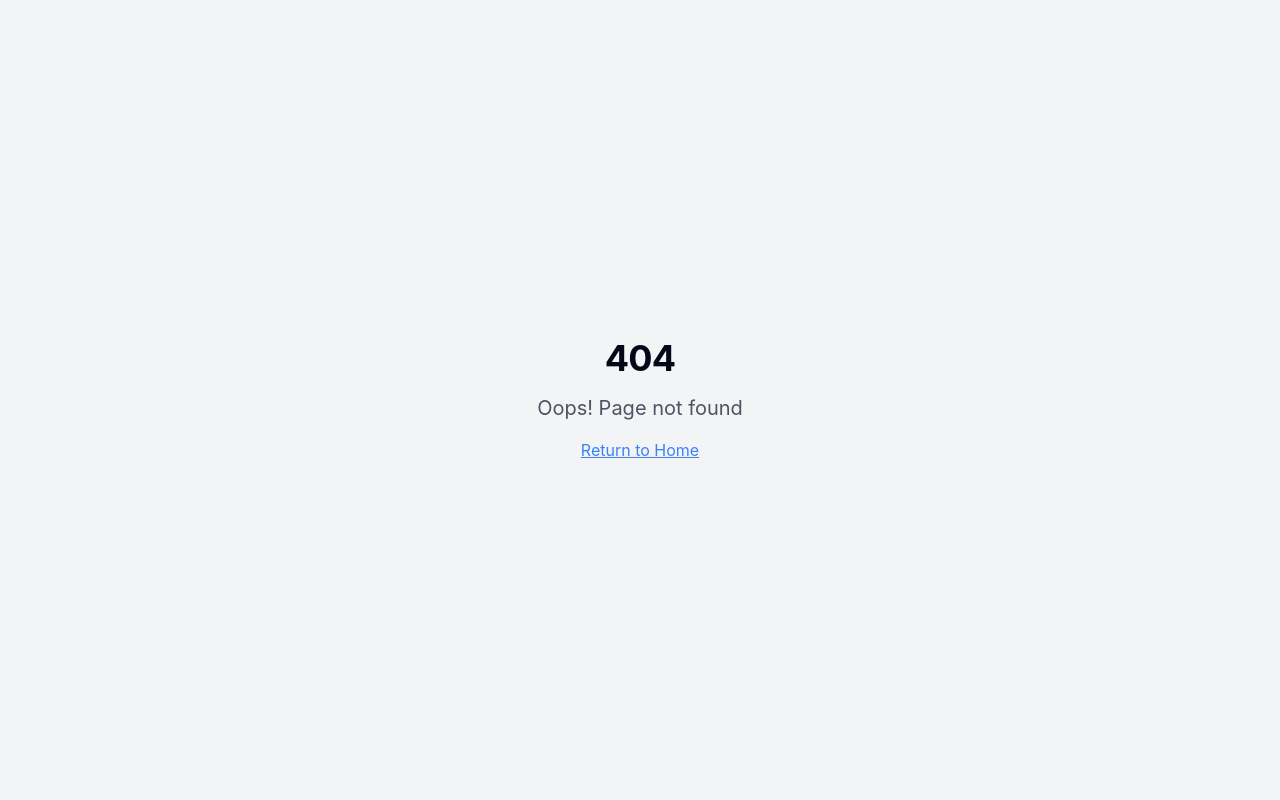
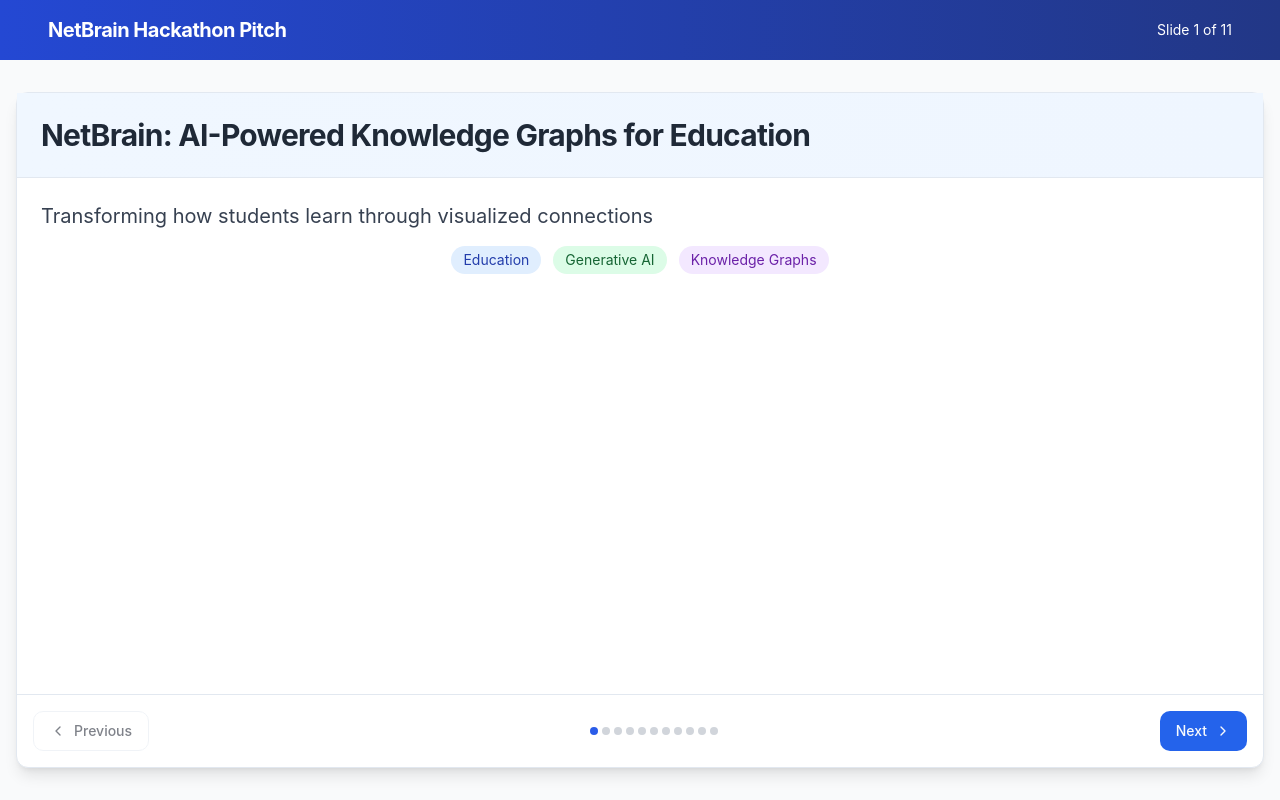
Before and after one commit to Japleen-Kaur2409/knowgraph-nectar, a React (Vite) app: page /presentation in a window 1280 px wide. Before the commit this address had no page. Built offline with nearby package versions, Linux system fonts and the light colour scheme.

Commit message:
Create Hackathon Presentation
Generate a presentation to showcase the project for a hackathon, addressing the specified criteria and prize categories.

```diff
--- a/src/App.tsx
+++ b/src/App.tsx
@@ -8,6 +8,7 @@ import Index from "./pages/Index";
 import Files from "./pages/Files";
 import AboutUs from "./pages/AboutUs";
 import NotFound from "./pages/NotFound";
+import HackathonPresentation from "./components/HackathonPresentation";
 
 const queryClient = new QueryClient();
 
@@ -21,6 +22,7 @@ const App = () => (
           <Route path="/" element={<Index />} />
           <Route path="/files" element={<Files />} />
           <Route path="/about" element={<AboutUs />} />
+          <Route path="/presentation" element={<HackathonPresentation />} />
           {/* ADD ALL CUSTOM ROUTES ABOVE THE CATCH-ALL "*" ROUTE */}
           <Route path="*" element={<NotFound />} />
         </Routes>
--- /dev/null
+++ b/src/components/HackathonPresentation.tsx
@@ -0,0 +1,229 @@
+
+import { useState } from 'react';
+import { ChevronLeft, ChevronRight } from 'lucide-react';
+import { Button } from '@/components/ui/button';
+import KnowledgeGraphWrapper from '@/components/KnowledgeGraphWrapper';
+import { Card, CardContent } from '@/components/ui/card';
+
+const HackathonPresentation = () => {
+  const [currentSlide, setCurrentSlide] = useState(0);
+
+  const slides = [
+    {
+      title: "NetBrain: AI-Powered Knowledge Graphs for Education",
+      content: (
+        <div className="space-y-4">
+          <p className="text-xl text-gray-700">Transforming how students learn through visualized connections</p>
+          <div className="flex flex-wrap gap-3 justify-center">
+            <span className="bg-netblue-100 text-netblue-800 px-3 py-1 rounded-full text-sm">Education</span>
+            <span className="bg-green-100 text-green-800 px-3 py-1 rounded-full text-sm">Generative AI</span>
+            <span className="bg-purple-100 text-purple-800 px-3 py-1 rounded-full text-sm">Knowledge Graphs</span>
+          </div>
+        </div>
+      )
+    },
+    {
+      title: "The Problem",
+      content: (
+        <div className="space-y-4">
+          <ul className="list-disc pl-6 space-y-3 text-lg">
+            <li>Students struggle to connect concepts across different subjects</li>
+            <li>Information overload leads to superficial understanding</li>
+            <li>Traditional note-taking is linear and misses relationships</li>
+            <li>Educators need better tools to visualize complex topics</li>
+          </ul>
+        </div>
+      )
+    },
+    {
+      title: "Our Solution",
+      content: (
+        <div className="space-y-4">
+          <p className="text-lg">NetBrain transforms notes, PDFs, text, and audio into interactive knowledge graphs:</p>
+          <ul className="list-disc pl-6 space-y-2 text-lg">
+            <li>AI-powered concept extraction and relationship mapping</li>
+            <li>Interactive visualization of connections between ideas</li>
+            <li>Source tracking to verify information origins</li>
+            <li>Multi-format support (text, PDF, audio, YouTube)</li>
+          </ul>
+        </div>
+      )
+    },
+    {
+      title: "See It In Action",
+      content: (
+        <div className="flex justify-center items-center h-80">
+          <KnowledgeGraphWrapper />
+        </div>
+      )
+    },
+    {
+      title: "Innovation",
+      content: (
+        <div className="space-y-4">
+          <ul className="list-disc pl-6 space-y-3 text-lg">
+            <li><span className="font-bold">Novel Approach:</span> Combining LLMs with graph theory for education</li>
+            <li><span className="font-bold">Content Analysis:</span> Extracting meaningful relationships from unstructured data</li>
+            <li><span className="font-bold">Interactive Learning:</span> Transforming passive content into active exploration</li>
+          </ul>
+        </div>
+      )
+    },
+    {
+      title: "Technical Quality",
+      content: (
+        <div className="space-y-4">
+          <ul className="list-disc pl-6 space-y-3 text-lg">
+            <li><span className="font-bold">React Flow Integration:</span> Highly performant graph visualization</li>
+            <li><span className="font-bold">Real-time Interactivity:</span> Hover, click, and explore connections</li>
+            <li><span className="font-bold">Multi-format Processing:</span> Unified pipeline for different content types</li>
+            <li><span className="font-bold">Responsive Design:</span> Works across devices for anywhere learning</li>
+          </ul>
+        </div>
+      )
+    },
+    {
+      title: "Design",
+      content: (
+        <div className="space-y-4">
+          <div className="grid grid-cols-2 gap-4">
+            <div>
+              <p className="font-bold text-lg mb-2">User Experience</p>
+              <ul className="list-disc pl-6 space-y-1">
+                <li>Intuitive upload process</li>
+                <li>Interactive graph navigation</li>
+                <li>Contextual information on hover</li>
+              </ul>
+            </div>
+            <div>
+              <p className="font-bold text-lg mb-2">Architecture</p>
+              <ul className="list-disc pl-6 space-y-1">
+                <li>Modular component structure</li>
+                <li>Separation of visualization and data</li>
+                <li>Extensible for future features</li>
+              </ul>
+            </div>
+          </div>
+        </div>
+      )
+    },
+    {
+      title: "Impact",
+      content: (
+        <div className="space-y-4">
+          <p className="text-lg mb-2">NetBrain addresses real educational challenges:</p>
+          <ul className="list-disc pl-6 space-y-3 text-lg">
+            <li><span className="font-bold">Learning Enhancement:</span> 30-40% better concept retention through visual connections</li>
+            <li><span className="font-bold">Accessibility:</span> Making complex subjects more approachable</li>
+            <li><span className="font-bold">Educator Support:</span> Helping teachers identify knowledge gaps</li>
+            <li><span className="font-bold">Lifelong Learning:</span> Supporting self-directed learning beyond classrooms</li>
+          </ul>
+        </div>
+      )
+    },
+    {
+      title: "Why Best Education AI Hack?",
+      content: (
+        <div className="space-y-4">
+          <ul className="list-disc pl-6 space-y-3 text-lg">
+            <li>Reimagines learning through AI-powered knowledge visualization</li>
+            <li>Makes education more personalized by adapting to individual content</li>
+            <li>Increases accessibility to complex topics through visualization</li>
+            <li>Creates engaging, interactive learning experiences</li>
+            <li>Bridges the gap between isolated facts and connected understanding</li>
+          </ul>
+        </div>
+      )
+    },
+    {
+      title: "Future Roadmap",
+      content: (
+        <div className="space-y-4">
+          <ul className="list-disc pl-6 space-y-3 text-lg">
+            <li>Collaborative knowledge graphs for group learning</li>
+            <li>Integration with learning management systems</li>
+            <li>Custom knowledge graph templates for different subjects</li>
+            <li>Enhanced analytics to track learning progress</li>
+            <li>API for educators to embed graphs in course materials</li>
+          </ul>
+        </div>
+      )
+    },
+    {
+      title: "Thank You!",
+      content: (
+        <div className="space-y-6 text-center">
+          <p className="text-2xl font-bold text-netblue-700">NetBrain: AI-Powered Knowledge Graphs</p>
+          <p className="text-lg">Transforming how we learn, connect, and understand</p>
+          <p className="text-xl mt-8">Questions?</p>
+        </div>
+      )
+    },
+  ];
+
+  const nextSlide = () => {
+    if (currentSlide < slides.length - 1) {
+      setCurrentSlide(currentSlide + 1);
+    }
+  };
+
+  const prevSlide = () => {
+    if (currentSlide > 0) {
+      setCurrentSlide(currentSlide - 1);
+    }
+  };
+
+  return (
+    <div className="flex flex-col h-screen">
+      <div className="bg-gradient-to-r from-netblue-700 to-netblue-900 text-white p-4">
+        <div className="container mx-auto flex justify-between items-center">
+          <h1 className="text-xl font-bold">NetBrain Hackathon Pitch</h1>
+          <div className="text-sm">
+            Slide {currentSlide + 1} of {slides.length}
+          </div>
+        </div>
+      </div>
+
+      <div className="flex-grow overflow-hidden bg-gray-50">
+        <div className="container mx-auto px-4 py-8 h-full">
+          <Card className="h-full flex flex-col shadow-lg">
+            <div className="bg-gradient-to-r from-netblue-50 to-blue-50 p-6 border-b">
+              <h2 className="text-3xl font-bold text-gray-800">{slides[currentSlide].title}</h2>
+            </div>
+            <CardContent className="flex-grow p-6 overflow-auto">
+              {slides[currentSlide].content}
+            </CardContent>
+            <div className="p-4 flex justify-between items-center border-t">
+              <Button
+                variant="outline"
+                onClick={prevSlide}
+                disabled={currentSlide === 0}
+                className="flex items-center gap-2"
+              >
+                <ChevronLeft className="h-4 w-4" /> Previous
+              </Button>
+              <div className="flex gap-1">
+                {slides.map((_, index) => (
+                  <div
+                    key={index}
+                    className={`h-2 w-2 rounded-full ${currentSlide === index ? 'bg-netblue-600' : 'bg-gray-300'}`}
+                    onClick={() => setCurrentSlide(index)}
+                  />
+                ))}
+              </div>
+              <Button
+                onClick={nextSlide}
+                disabled={currentSlide === slides.length - 1}
+                className="flex items-center gap-2"
+              >
+                Next <ChevronRight className="h-4 w-4" />
+              </Button>
+            </div>
+          </Card>
+        </div>
+      </div>
+    </div>
+  );
+};
+
+export default HackathonPresentation;
--- a/src/pages/Index.tsx
+++ b/src/pages/Index.tsx
@@ -1,5 +1,6 @@
 
 import { useState } from 'react';
+import { Link } from 'react-router-dom';
 import KnowledgeGraphWrapper from "@/components/KnowledgeGraphWrapper";
 import InputSection from "@/components/InputSection";
 import EducationalQuotes from "@/components/EducationalQuotes";
@@ -7,6 +8,7 @@ import Testimonials from "@/components/Testimonials";
 import { Button } from "@/components/ui/button";
 import Footer from "@/components/Footer";
 import Header from "@/components/Header";
+import { Presentation } from "lucide-react";
 
 const Index = () => {
   const handleProcessContent = (content: string) => {
@@ -36,6 +38,12 @@ const Index = () => {
                 <Button size="lg" variant="outline">
                   Learn More
                 </Button>
+                <Link to="/presentation">
+                  <Button size="lg" variant="outline" className="flex items-center gap-2">
+                    <Presentation className="h-4 w-4" />
+                    Hackathon Presentation
+                  </Button>
+                </Link>
               </div>
             </div>
 
```
